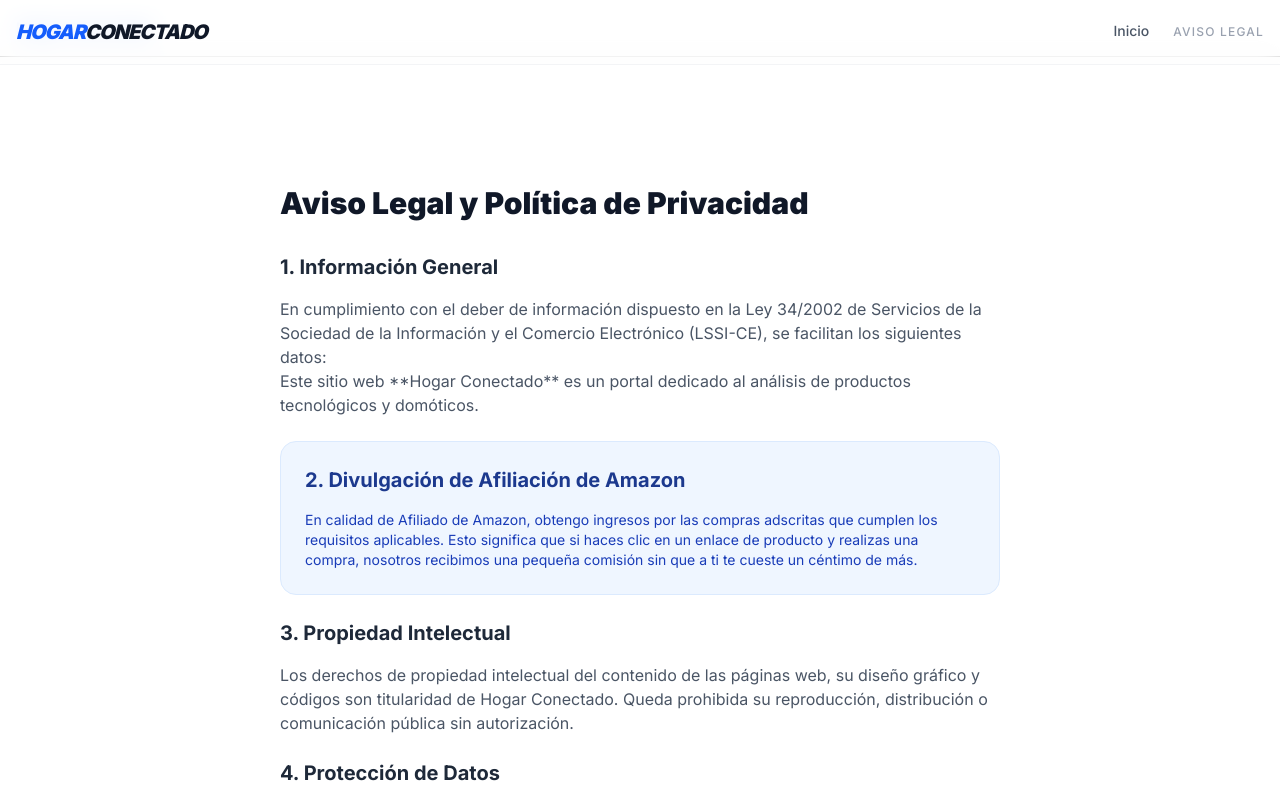
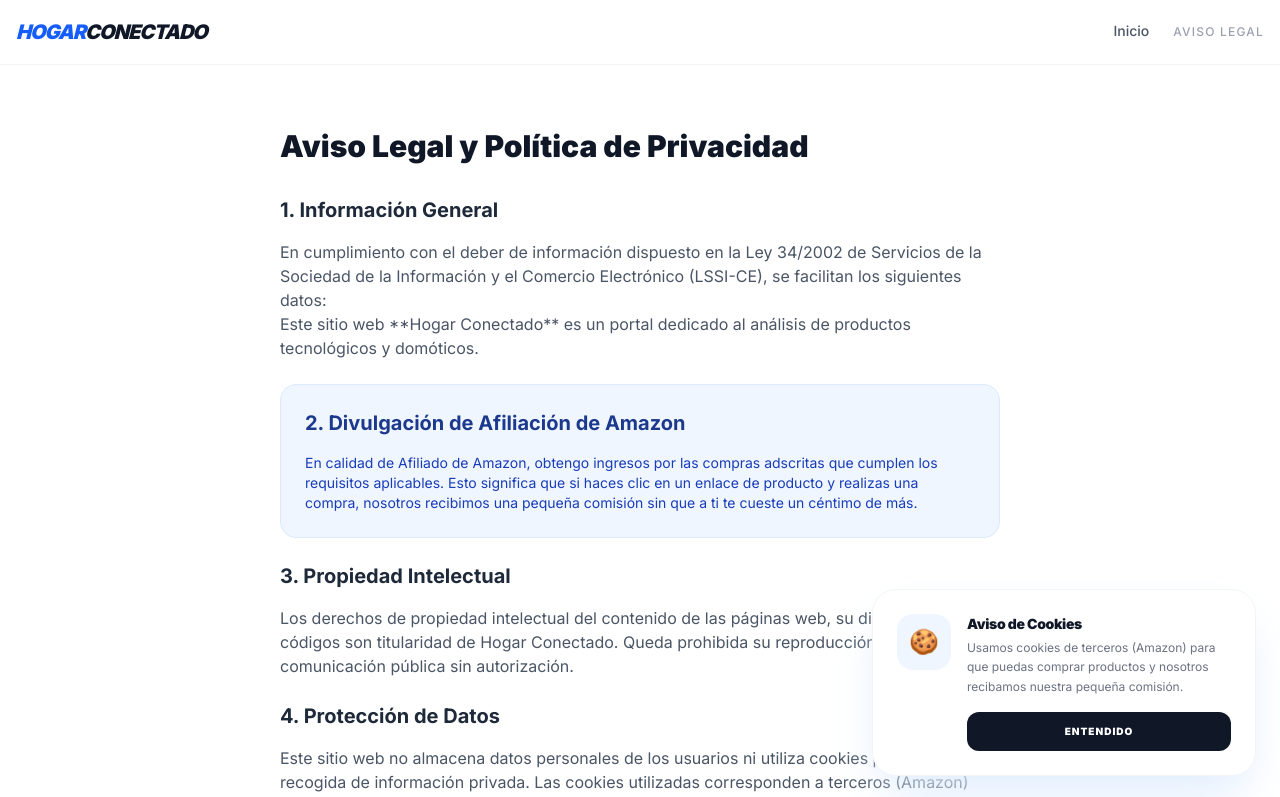
Before and after one commit to thesasproject90/hogar-conectado, a Next.js app: page /aviso-legal in a window 1280 px wide. Shown: the top 797 px of the page. Built offline with nearby package versions, Linux system fonts and the light colour scheme.

Commit message:
Legal: Añadido banner de cookies profesional

```diff
--- a/src/app/layout.tsx
+++ b/src/app/layout.tsx
@@ -1,31 +1,25 @@
-import type { Metadata } from "next";
-import { Inter } from "next/font/google";
-import "./globals.css";
+import './globals.css'
+import type { Metadata } from 'next'
+import { Inter } from 'next/font/google'
+import CookieBanner from '../components/CookieBanner'
 
-const inter = Inter({ subsets: ["latin"] });
+const inter = Inter({ subsets: ['latin'] })
 
 export const metadata: Metadata = {
-  title: "Hogar Conectado",
-  description: "Tu tienda de domótica",
-};
+  title: 'Hogar Conectado | Los mejores productos para tu hogar',
+  description: 'Análisis y selección de la mejor tecnología para tu casa.',
+}
 
 export default function RootLayout({
   children,
 }: {
-  children: React.ReactNode;
+  children: React.ReactNode
 }) {
   return (
-    <html lang="es">
+    <html lang="es" className="scroll-smooth">
       <body className={inter.className}>
-        <nav className="bg-white border-b p-4">
-          <div className="max-w-7xl mx-auto font-bold text-blue-600">
-            Hogar Conectado
-          </div>
-        </nav>
         {children}
-        <footer className="p-8 text-center text-xs text-gray-400 border-t mt-10">
-          <p>"En calidad de Afiliado de Amazon, obtengo ingresos por las compras adscritas."</p>
-        </footer>
+        <CookieBanner />
       </body>
     </html>
   );
--- /dev/null
+++ b/src/components/CookieBanner.tsx
@@ -0,0 +1,44 @@
+'use client';
+import { useState, useEffect } from 'react';
+
+export default function CookieBanner() {
+  const [isVisible, setIsVisible] = useState(false);
+
+  useEffect(() => {
+    const consent = localStorage.getItem('cookie-consent');
+    if (!consent) {
+      setIsVisible(true);
+    }
+  }, []);
+
+  const acceptCookies = () => {
+    localStorage.setItem('cookie-consent', 'true');
+    setIsVisible(false);
+  };
+
+  if (!isVisible) return null;
+
+  return (
+    <div className="fixed bottom-6 left-6 right-6 z-[200] md:left-auto md:max-w-sm animate-in fade-in slide-in-from-bottom-10 duration-700">
+      <div className="bg-white rounded-3xl shadow-2xl border border-gray-100 p-6 shadow-blue-100">
+        <div className="flex items-start gap-4">
+          <div className="bg-blue-50 p-3 rounded-2xl">
+            <span className="text-2xl">🍪</span>
+          </div>
+          <div>
+            <h4 className="text-sm font-black text-gray-900 mb-1 tracking-tight">Aviso de Cookies</h4>
+            <p className="text-xs text-gray-500 leading-relaxed mb-4">
+              Usamos cookies de terceros (Amazon) para que puedas comprar productos y nosotros recibamos nuestra pequeña comisión.
+            </p>
+            <button
+              onClick={acceptCookies}
+              className="w-full bg-gray-900 text-white text-[10px] font-black py-3 rounded-xl hover:bg-blue-600 transition-all uppercase tracking-widest"
+            >
+              Entendido
+            </button>
+          </div>
+        </div>
+      </div>
+    </div>
+  );
+}
```
